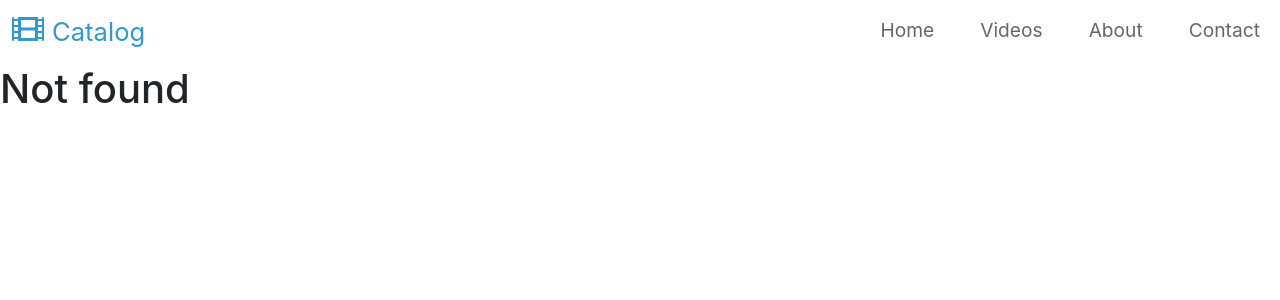
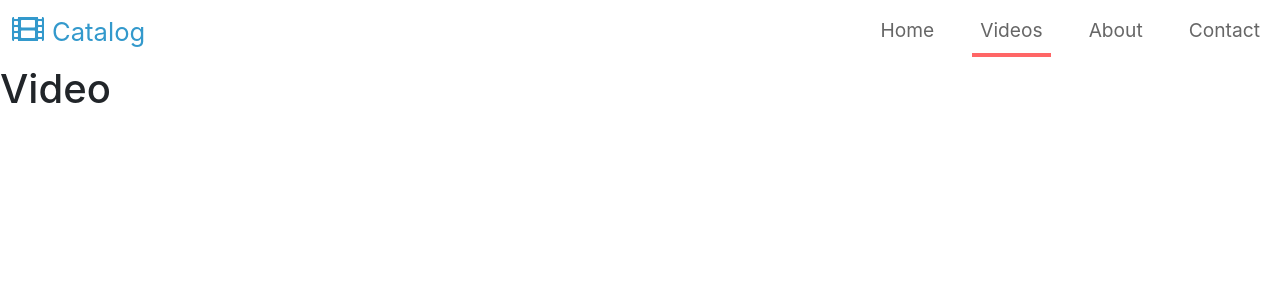
Before and after one commit to DamirMavlutov/catalog, a React (Create React App) app: page /videos in a window 1280 px wide. Before the commit this address had no page. Shown: the top 300 px of the page. Built offline with nearby package versions, Linux system fonts and the light colour scheme.

Commit message:
Added elements of menu

```diff
--- a/src/App.jsx
+++ b/src/App.jsx
@@ -1,6 +1,8 @@
 import { BrowserRouter, Routes, Route } from "react-router-dom";
 import Home from "./components/Home";
+import Videos from "./components/Videos";
 import About from "./components/About";
+import Contact from "./components/Contact";
 import NotFound from "./components/NotFound";
 import "./App.css";
 
@@ -19,8 +21,16 @@ function App() {
               element={<Home />}
             />
             <Route
+              path="videos"
+              element={<Videos />}
+            />
+            <Route
               path="about"
               element={<About />}
+            />
+            <Route
+              path="contact"
+              element={<Contact />}
             />
             <Route
               path="*"
--- /dev/null
+++ b/src/components/Contact.jsx
@@ -0,0 +1,8 @@
+const Contact = () => {
+  return (
+    <>
+      <h1>Contact</h1>
+    </>
+  );
+};
+export default Contact;
--- a/src/components/Header.jsx
+++ b/src/components/Header.jsx
@@ -37,13 +37,15 @@ const Header = () => {
                 Home
               </NavLink>
             </li>
+
             <li class="nav-item">
-              <a
-                class="nav-link nav-link-2"
-                href="videos.html"
+              <NavLink
+                className={`${({ isActive }) =>
+                  isActive ? "active" : ""} nav-link nav-link-2`}
+                to="/videos"
               >
                 Videos
-              </a>
+              </NavLink>
             </li>
             <li class="nav-item">
               <NavLink
@@ -55,12 +57,13 @@ const Header = () => {
               </NavLink>
             </li>
             <li class="nav-item">
-              <a
-                class="nav-link nav-link-4"
-                href="contact.html"
+              <NavLink
+                className={`${({ isActive }) =>
+                  isActive ? "active" : ""} nav-link nav-link-4`}
+                to="/contact"
               >
                 Contact
-              </a>
+              </NavLink>
             </li>
           </ul>
         </div>
--- /dev/null
+++ b/src/components/Videos.jsx
@@ -0,0 +1,8 @@
+const Videos = () => {
+  return (
+    <>
+      <h1>Video</h1>
+    </>
+  );
+};
+export default Videos;
```
